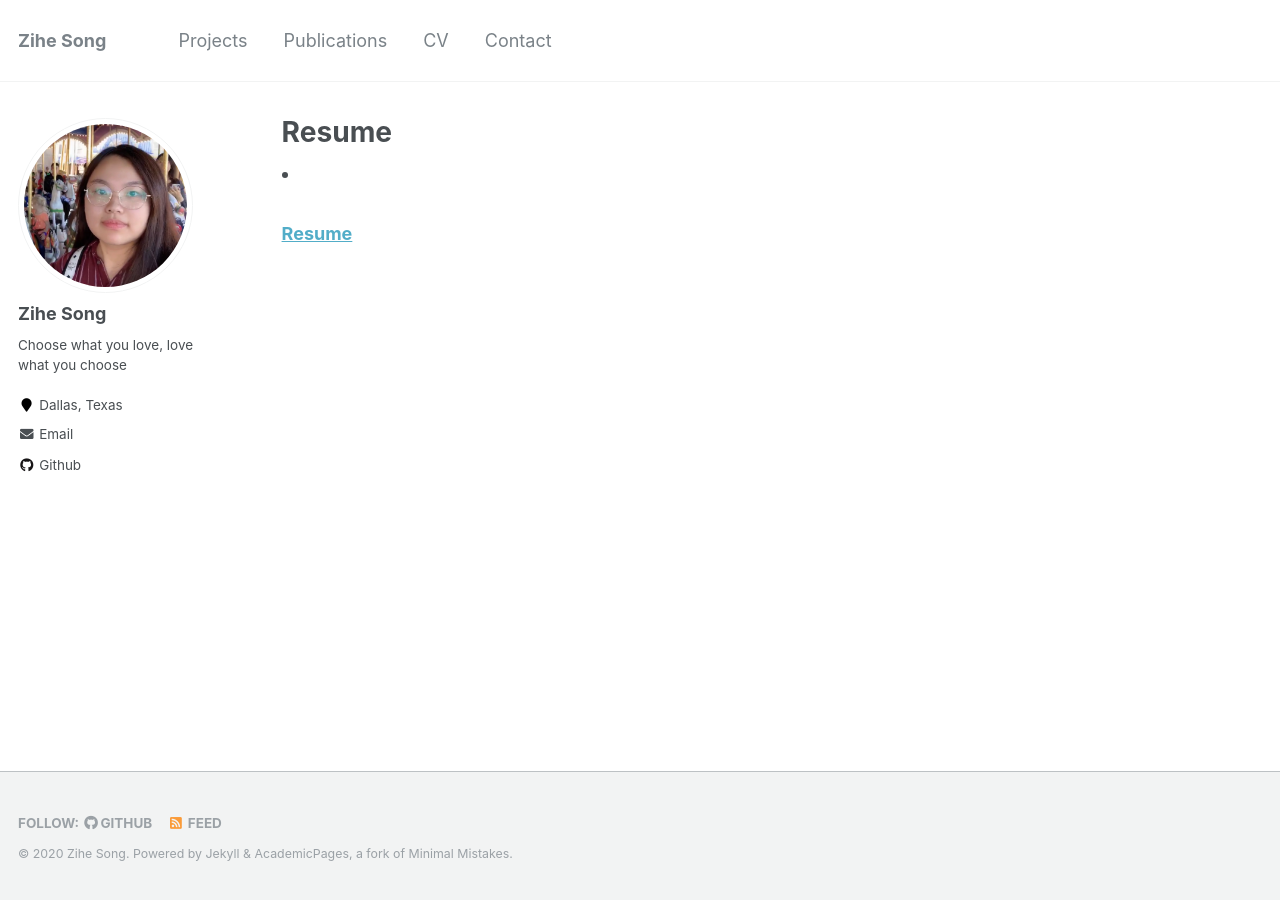
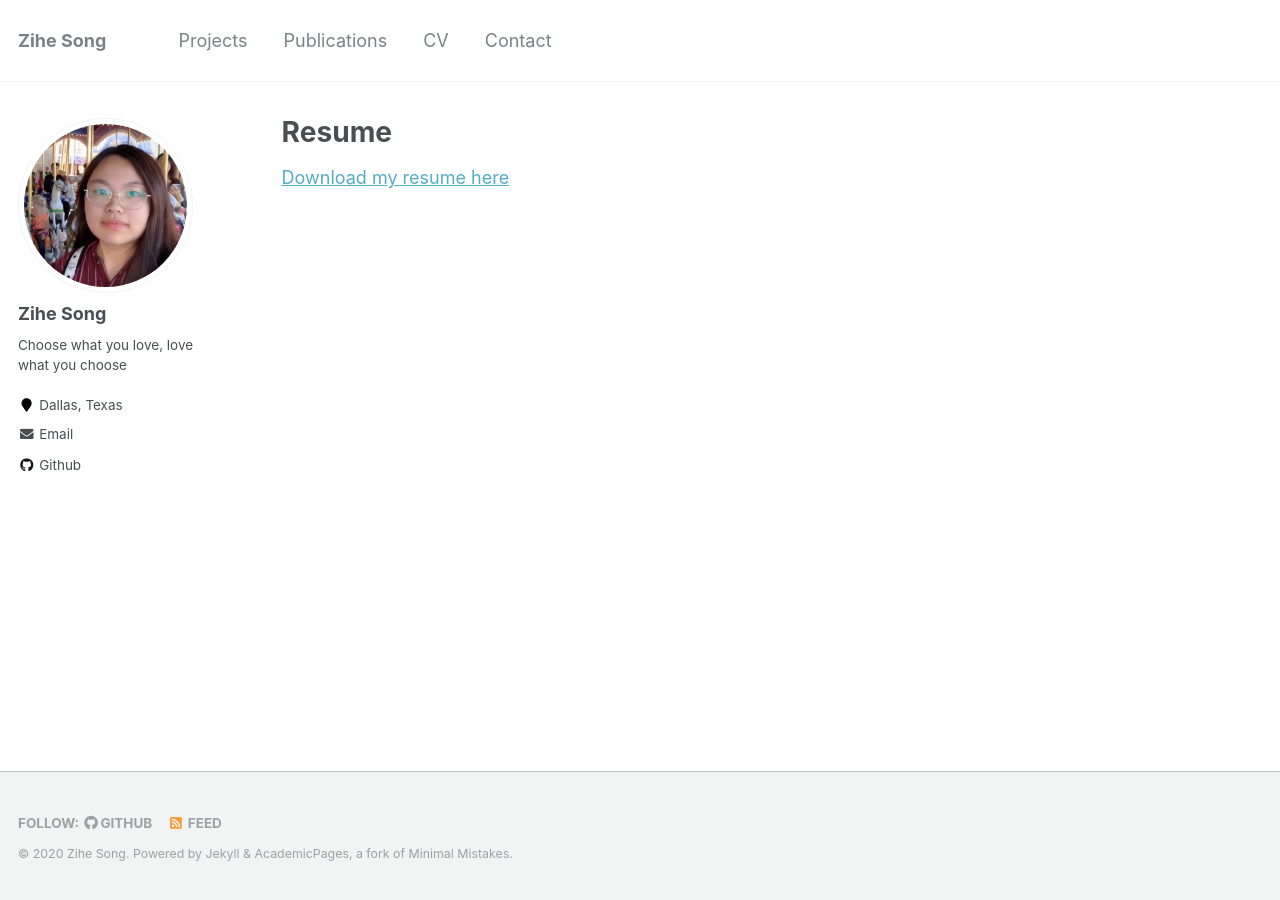
Before and after one commit to zihesong/zihesong.github.io, a Jekyll site: the page built from _pages/blog.md, in a window 1280 px wide. Built offline with Jekyll 4.4.1, drawn with Linux system fonts in a browser that asks for light colours.

Commit message:
Update blog.md

```diff
--- a/_pages/blog.md
+++ b/_pages/blog.md
@@ -6,5 +6,6 @@ author_profile: true
 redirect_from:
   - /resume
 ---
-{% for post in site.publications %} {% include archive-single-cv.html %} {% endfor %}
+
+[Download my resume here](http://zihesong.github.io/files/CV.pdf)
 {% include base_path %}
```
